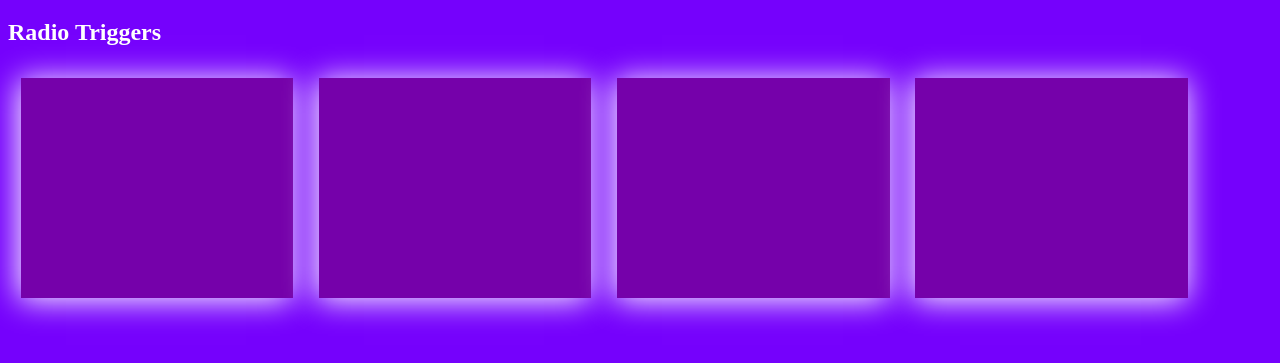
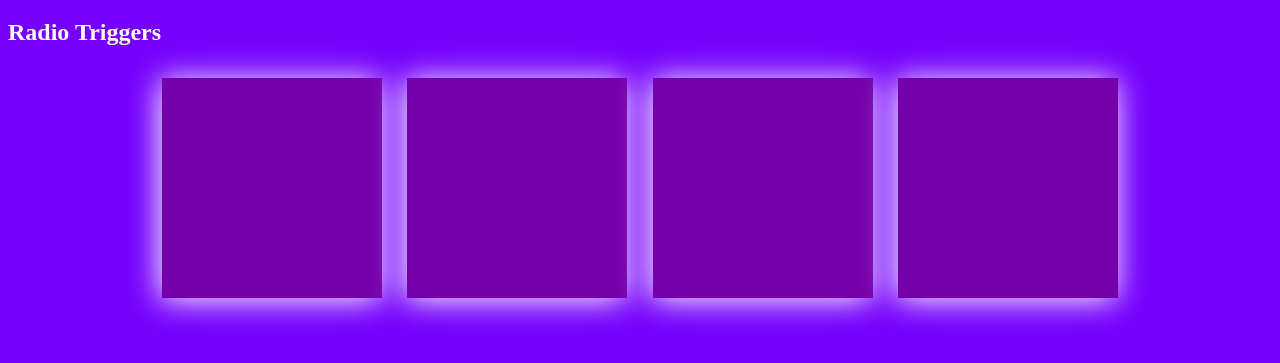
Before and after one commit to startupsandcode/30days, a website: page src/sandbox/animate/index.html in a window 1280 px wide. Shown: the part 61-424 px from the top of the page. Drawn offline with nearby package versions, Linux system fonts and the light colour scheme; files that its build step writes are made by us from their sources.

Commit message:
added flexbox

```diff
--- a/src/sandbox/animate/styles/main.scss
+++ b/src/sandbox/animate/styles/main.scss
@@ -11,9 +11,17 @@ body{
     width: 20px;
 }
 
+.card-wrapper{
+    display: flex;
+    flex-direction: row;
+    justify-content: center;
+    flex-wrap: wrap;
+}
+
 .card{
-    width: 20%;
     height: 200px;
+    width: 200px;
+    flex-wrap: wrap;
     margin: 1%;
     padding: 10px;
     float: left;
```
